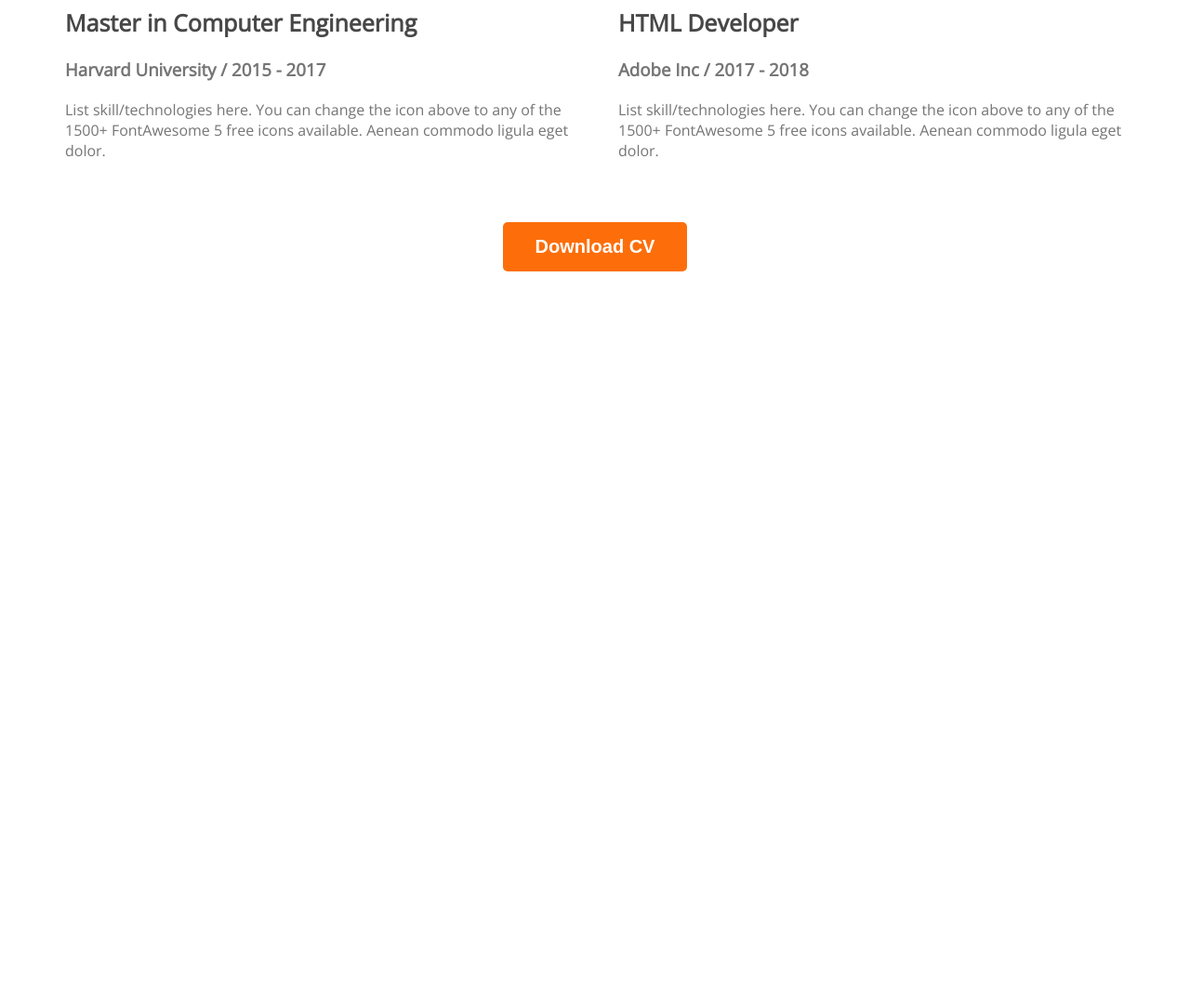
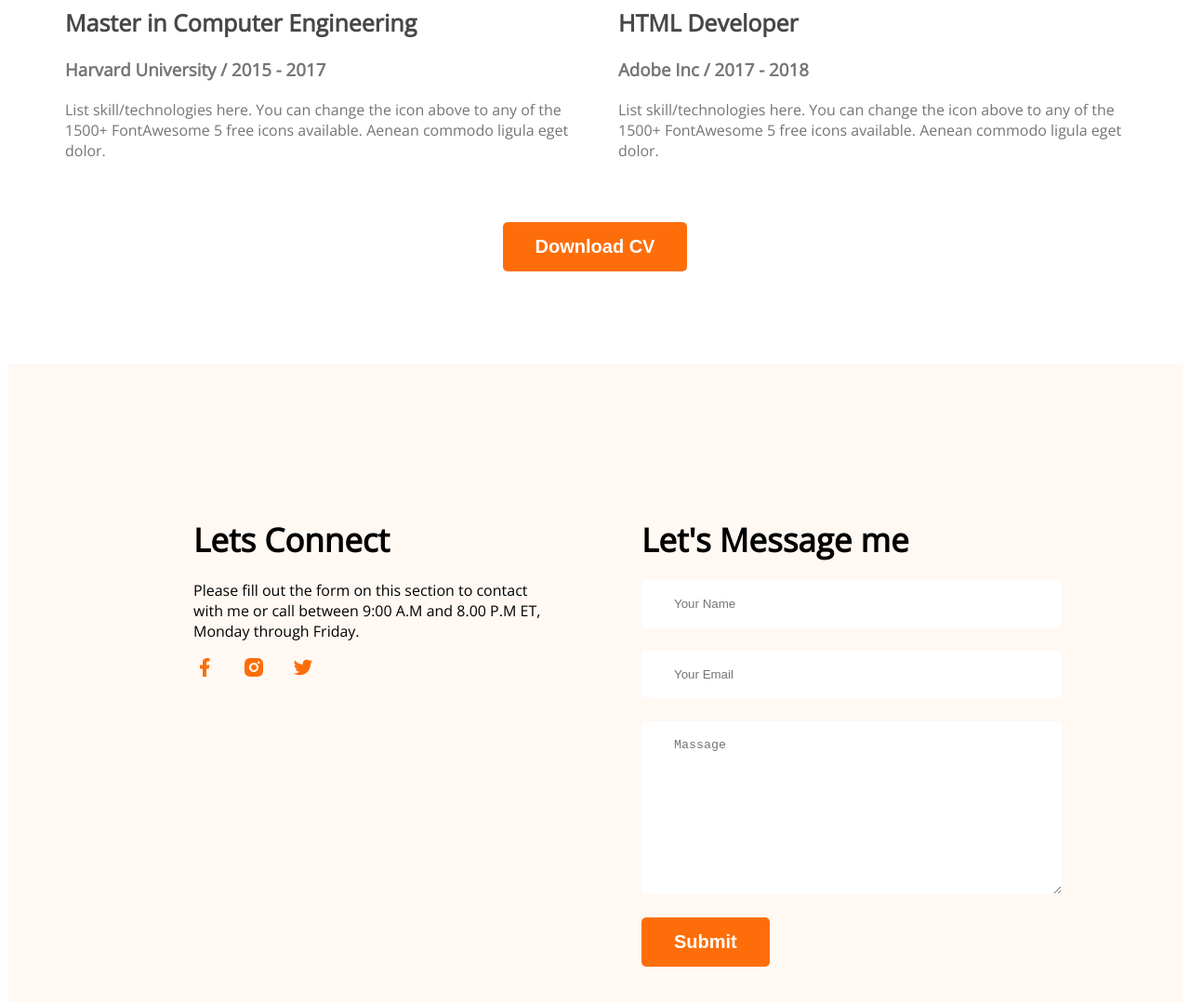
Before and after one commit to mdOmarfaruk151/personal-portfolio-website, a plain HTML site: page index.html in a window 1280 px wide. Shown: the part 2806-3884 px from the top of the page at 93% size. Before the commit the page ends 3106 px from the top, so only its background shows below. Drawn offline with nearby package versions, Linux system fonts and the light colour scheme.

Commit message:
added footer section

```diff
--- a/index.html
+++ b/index.html
@@ -247,5 +247,41 @@
 
     </main>
 
+    <!-- footer section -->
+     <footer>
+        <!-- Footer Column Lets Connect -->
+        <div class="footer-column">
+            <!-- footer title -->
+             <h3 class="footer-title">Lets Connect</h3>
+            <!-- footer description -->
+             <p class="footer-description">
+                Please fill out the form on this section to contact with me or call between 9:00 A.M and 8.00 P.M ET, Monday through Friday.
+             </p>
+             <!-- Social Links -->
+             <div class="social-links">
+                <a href=""><img src="/images/icons/facebook.png" alt=""></a>
+                <a href=""><img src="/images/icons/insta.png" alt=""></a>
+                <a href=""><img src="/images/icons/twitter.png" alt=""></a>
+             </div>
+
+            </div>
+
+        <!-- Footer Column Lets Connect -->
+        <div class="footer-column">
+            <!-- Footer Title -->
+            <h3 class="footer-title">Let's Message me</h3>
+            <!-- Footer Form -->
+             <form class="contact" action="">
+                <!-- input name box -->
+                <input type="text" placeholder="Your Name">
+                <!-- input email box -->
+                <input type="email" name="" placeholder="Your Email" id="">
+                <!-- text area box -->
+                 <textarea name="" id="" cols="30" rows="10" placeholder="Massage"></textarea>
+                 <!-- submit button -->
+                  <input class="btn-primary" type="button" value="Submit">
+             </form>
+        </div>
+     </footer>
 </body>
 </html>
--- a/styles/portfolio.css
+++ b/styles/portfolio.css
@@ -21,6 +21,9 @@ body{
     font-weight: 700;
     padding: 15px 35px;
 
+}
+.btn-primary:hover{
+    cursor:pointer;
 }
 /* section title style */
 .section-title{
@@ -208,9 +211,50 @@ main{
     margin: 30px;
 }
 
-
 /* CV Download Button */
 .download-cv{
     text-align: center;
     margin-top: 50px;
 }
+
+
+/* Footer Style */
+footer{
+    display: flex;
+    gap: 100px;
+    background: #FFF8F3;
+    margin-top: 100px;
+    padding: 130px 200px;
+}
+/* Footer Title */
+.footer-title{
+    font-size: 35px;
+    margin-bottom: 20px;
+}
+/* Footer Description */
+.footer-description{
+    font-size: 16px;
+}
+/* Footer Colum */
+.footer-column{
+    width: 50%;
+}
+
+/* Form Input */
+.contact input[type="text"], .contact input[type="email"],
+textarea{
+    display: block;
+    margin-bottom: 25px;
+    padding: 18px 35px;
+    color: #757575;
+    border-radius: 5px;
+    background: #FFF;
+    border: 0;
+    width: 100%;
+}
+
+/* Social Link */
+.social-links a {
+    margin-right: 25px;
+
+}
```
